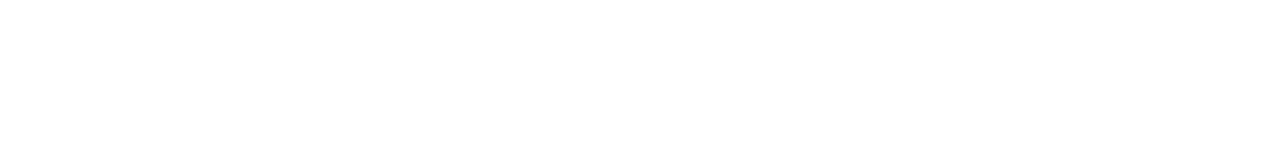
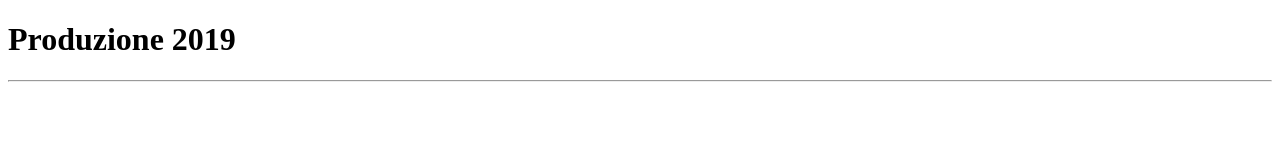
Before and after one commit to NotAlex575/htmlcss-hello, a plain HTML site: page index.html in a window 1280 px wide. Drawn offline with Linux system fonts and the light colour scheme.

Commit message:
Aggiunto header con il contenuto

```diff
--- a/index.html
+++ b/index.html
@@ -1,11 +1,23 @@
 <!DOCTYPE html>
 <html lang="en">
+
     <head>
         <meta charset="UTF-8">
         <meta name="viewport" content="width=device-width, initial-scale=1.0">
-    <title>Document</title>
+        <title>htmlcss-hello</title>
     </head>
+
+
     <body>
 
+        <header>
+
+            <h1>Produzione 2019</h1>
+
+        </header>
+
+        <hr>
+
     </body>
+
 </html>
```
Lines whose indentation alone changed are shown as unchanged.
